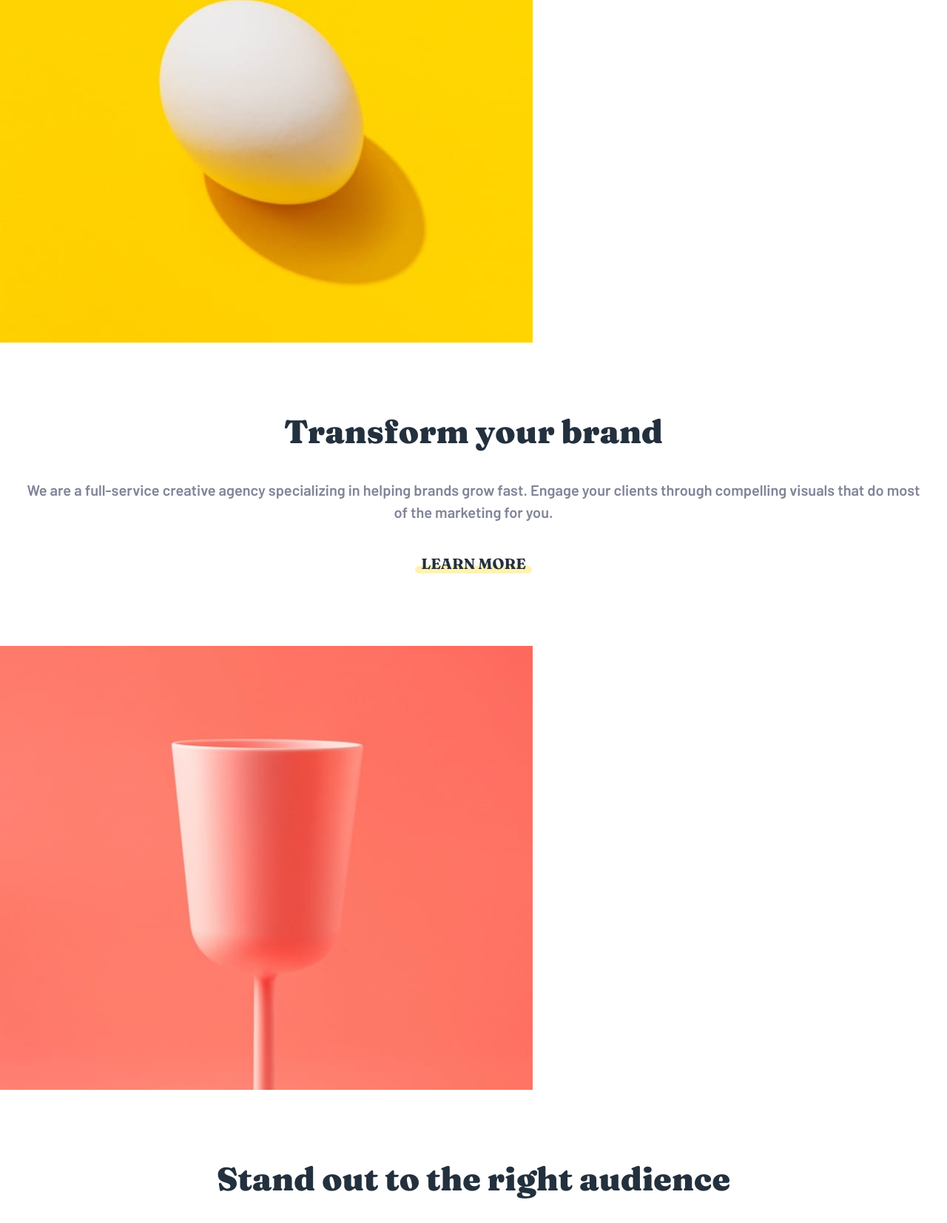
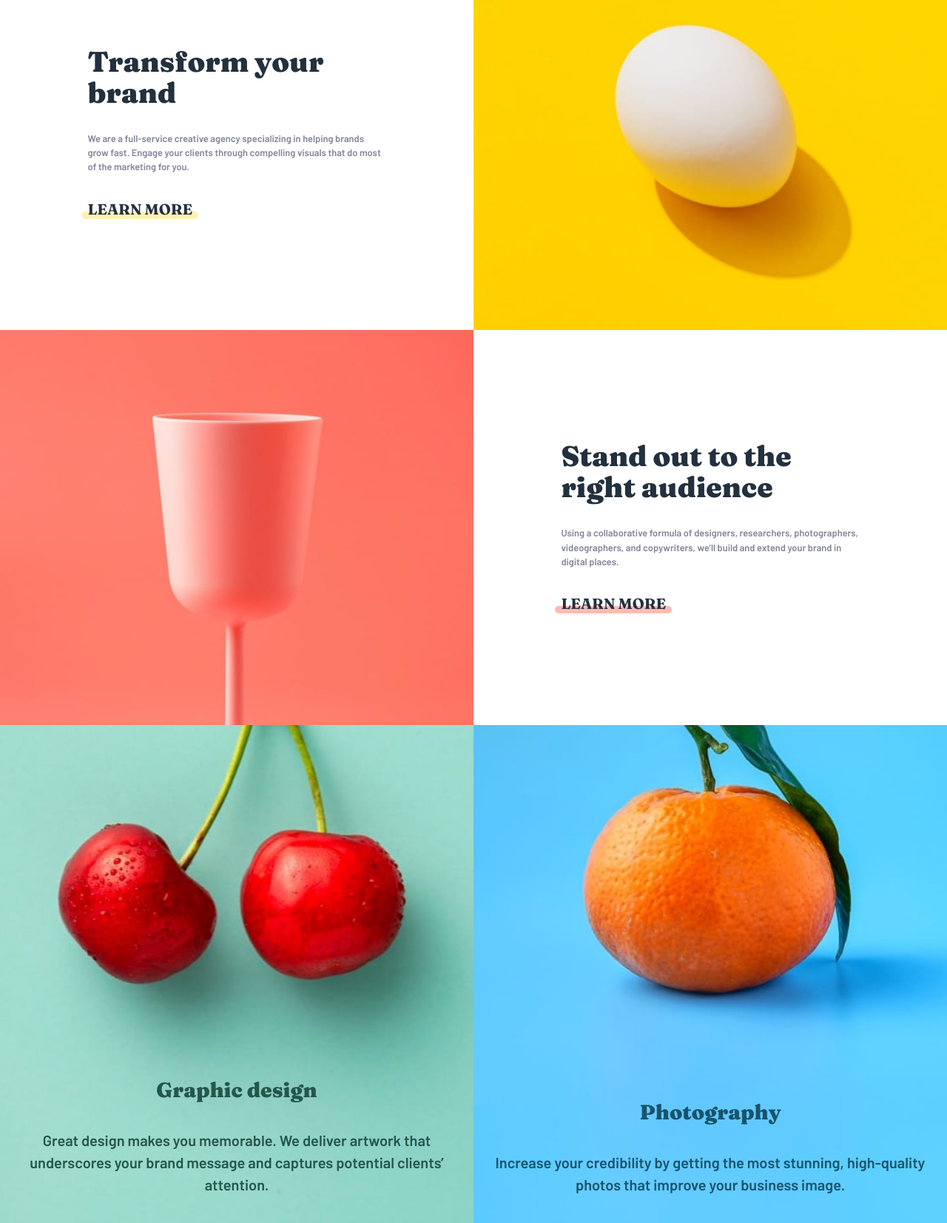
Before and after one commit to Skolpionek/SunnysideAgencyLandingPage, a plain HTML site: page index.html in a window 1280 px wide. Shown: the part 887-2540 px from the top of the page at 74% size. Drawn offline with Linux system fonts and the light colour scheme.

Commit message:
make desktop layout

```diff
--- a/index.html
+++ b/index.html
@@ -83,6 +83,7 @@
       <h2 class="section-title t-center ff-Fraunces uppercase fs-50 clr-GrayishBlue" style="letter-spacing: .25em;">
         Client testimonials
       </h2>
+      <div>
         <article>
           <img class="profile-picture" src="./images/image-emily.jpg" alt="Profile Picture">
           <p class="section-content t-center ff-Barlow fs-100 clr-VeryDarkGrayishBlue">
@@ -112,6 +113,7 @@
             <span class="d-block ff-Fraunces fw-900 fs-100 clr-VeryDarkDesaturatedBlue">Jennie F.</span> Business Owner
           </h3>
         </article>
+      </div>
     </section>
     <div class="pictures">
       <picture>
--- a/style/layout/_header.scss
+++ b/style/layout/_header.scss
@@ -17,3 +17,12 @@
    }
 
 }
+@media only screen and (min-width: 800px){
+   .header{
+      background-image: url(../images/desktop/image-header.jpg);
+      min-height: 800px;
+      background-size: contain cover;
+      background-position: top center;
+      gap: 5em;
+   }
+}
--- a/style/layout/_section-1.scss
+++ b/style/layout/_section-1.scss
@@ -4,7 +4,7 @@
       display: flex;
       flex-direction: column;
       gap: 2.5em;
-      padding: 6em 2em;
+      padding: 6rem 2em;
       .section-link{
          span{
             position: relative;
@@ -32,3 +32,30 @@
       }
    }
 }
+@media only screen and (min-width: 800px){
+   #section-1{
+      flex-direction: row;
+      picture img{
+         width: 50vw;
+      }
+      article{
+         padding: 0rem 2em;
+         width: 50vw;
+         justify-content: center;
+         gap: clamp(2rem,1vw,2.5rem);
+      }
+      p,h2,a{
+         display: block;
+         margin: 0 auto;
+         text-align: left;
+         width: 70%;
+      }
+      h2{
+         font-size: clamp(2rem,3vw,2.75rem);
+      }
+      p{
+         font-size: clamp(0.75rem,1vw,1.25rem);
+      }
+
+   }
+}
--- a/style/layout/_section-2.scss
+++ b/style/layout/_section-2.scss
@@ -4,7 +4,7 @@
       display: flex;
       flex-direction: column;
       gap: 2.5em;
-      padding: 6em 2em;
+      padding: 6rem 2em;
       .section-link{
          span{
             position: relative;
@@ -32,3 +32,30 @@
       }
    }
 }
+@media only screen and (min-width: 800px){
+   #section-2{
+      flex-direction: row-reverse;
+      picture img{
+         width: 50vw;
+      }
+      article{
+         padding: 0 2em;
+         width: 50vw;
+         justify-content: center;
+         gap: clamp(2rem,1vw,2.5rem);
+      }
+      p,h2,a{
+         display: block;
+         margin: 0 auto;
+         text-align: left;
+         width: 70%;
+      }
+      h2{
+         font-size: clamp(2rem,3vw,2.75rem);
+      }
+      p{
+         font-size: clamp(0.75rem,1vw,1.25rem);
+      }
+
+   }
+}
--- a/style/layout/_section-3.scss
+++ b/style/layout/_section-3.scss
@@ -21,12 +21,17 @@
 }
 @media only screen and (min-width: 800px){
    #section-3{
+      display: flex;
+      flex-direction: row;
       .Photography{
          background-image: url(../images/desktop/image-photography.jpg);
+         width: 50vw;
       }
       .GraphicDesign{
          background-image: url(../images/desktop/image-graphic-design.jpg);
+         width: 50vw;
       }
+
    }
 
 }
--- a/style/layout/_section-4.scss
+++ b/style/layout/_section-4.scss
@@ -1,6 +1,11 @@
 #section-4{
    padding: 5.5rem 1.5rem;
    gap: 5.5rem;
+   div{
+      display: flex;
+      flex-direction: column;
+      gap: 5.5rem;
+   }
    article{
       display: flex;
       flex-direction: column;
@@ -12,3 +17,25 @@
       }
    }
 }
+@media only screen and (min-width: 800px){
+   #section-4{
+      padding: 12rem 5rem;
+      div{
+         article{
+            width: 30%;
+         }
+         gap: 1rem;
+         display: flex;
+         flex-direction: row;
+         justify-content: center;
+         align-items: center;
+      }
+
+      h2{
+         font-size: $fs-200;
+      }
+      article{
+         width: max-content;
+      }
+   }
+}
--- a/style/layout/_section-5.scss
+++ b/style/layout/_section-5.scss
@@ -6,3 +6,11 @@
       width: 50%;
    }
 }
+@media only screen and (min-width: 800px){
+   .pictures{
+      picture{
+         display: inline-block;
+         width: 25%;
+      }
+   }
+}
```
Also changed, not shown: style/style.css, 1 other file. Lines whose indentation alone changed are shown as unchanged.
